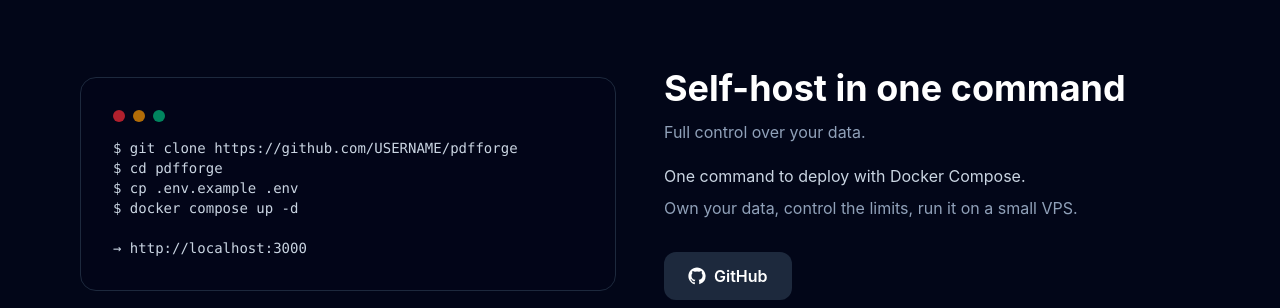
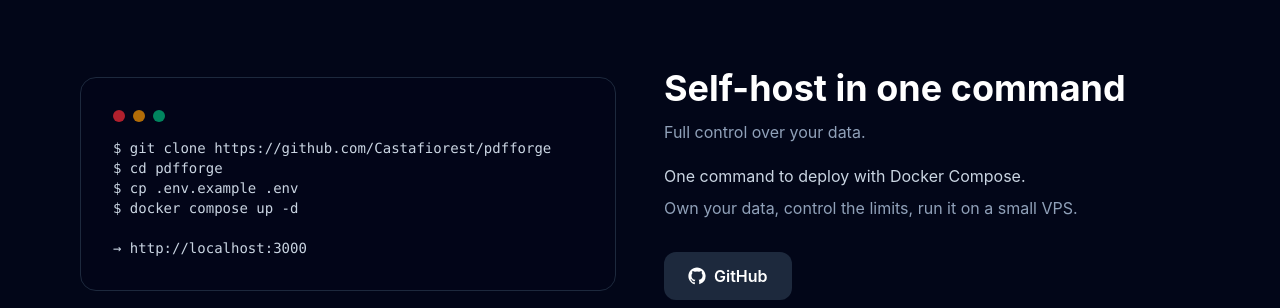
Before and after one commit to Castafiorest/pdfforge, a React (Vite) app in the folder apps/web/: page / in a window 1280 px wide. Shown: the part 2245-2553 px from the top of the page. Built offline with nearby package versions, Linux system fonts and the light colour scheme.

Commit message:
change github address on landing page

```diff
--- a/apps/web/src/pages/Landing.tsx
+++ b/apps/web/src/pages/Landing.tsx
@@ -134,7 +134,7 @@
               <span className="h-3 w-3 rounded-full bg-emerald-500/70" />
             </div>
             <pre className="text-slate-300">
-{`$ git clone https://github.com/USERNAME/pdfforge
+{`$ git clone https://github.com/Castafiorest/pdfforge
 $ cd pdfforge
 $ cp .env.example .env
 $ docker compose up -d
```
